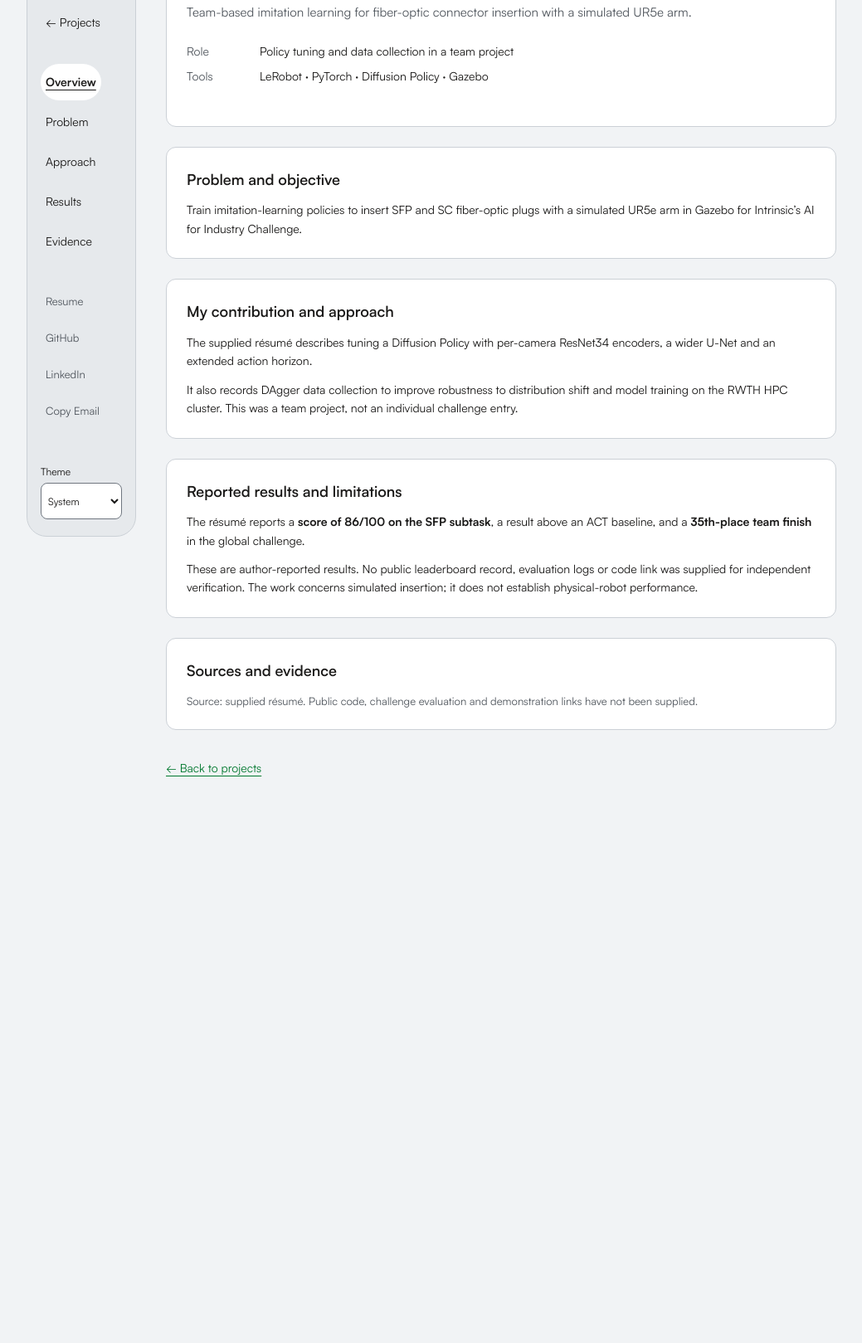
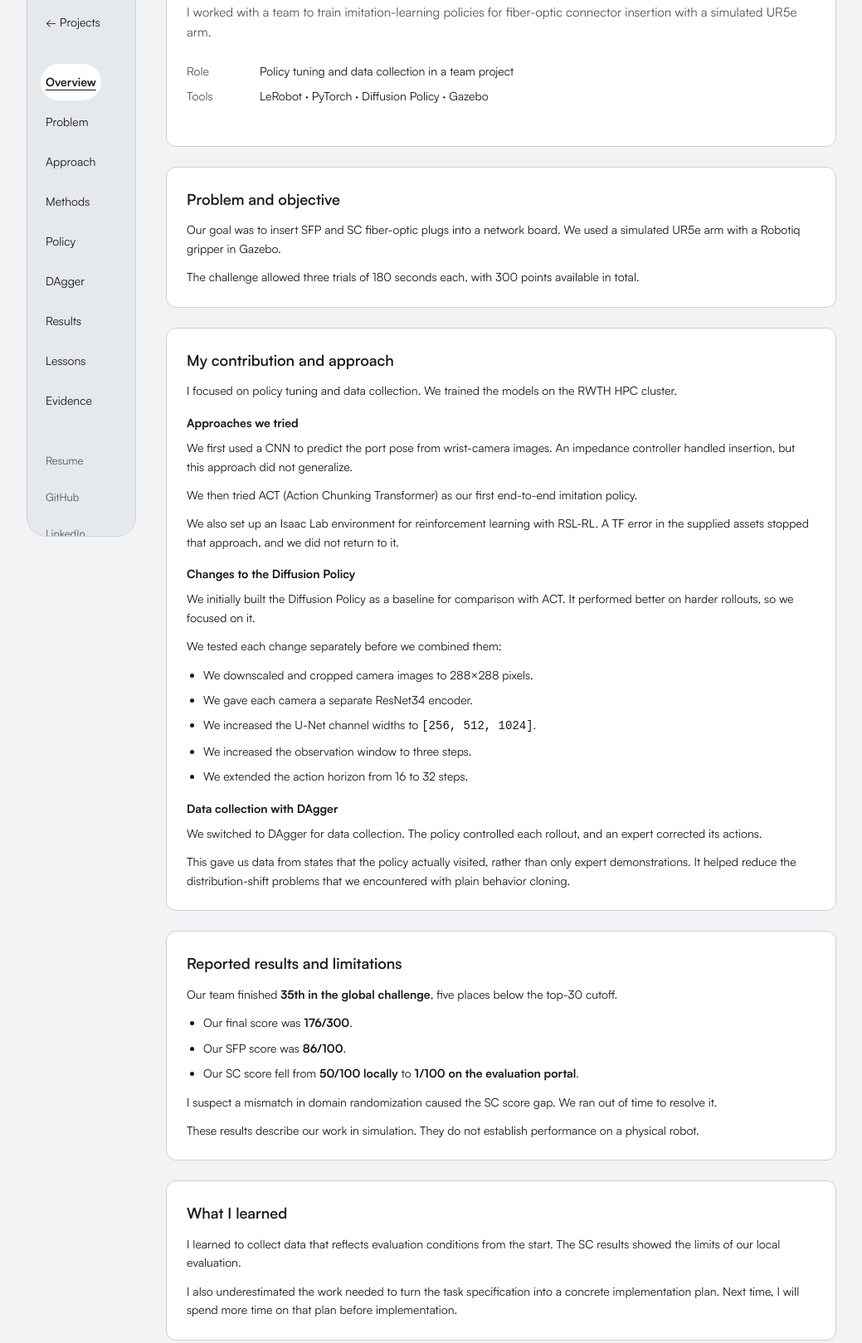
Before and after one commit to AtharvaBhorpe/atharvabhorpe.github.io, an Astro site: page /projects/autonomous-insertion in a window 1280 px wide. Shown: the part 129-1748 px from the top of the page at 83% size, without its empty margins (120-1159 px from the left). Before the commit the page ends 1101 px from the top, so only its background shows below. Built offline with nearby package versions, Linux system fonts and the light colour scheme; Astro itself is replaced by a stand-in of ours.

Commit message:
content: publish approved first-person insertion project (#7)
Co-authored-by: Atharva Bhorpe <AtharvaBhorpe@users.noreply.github.com>

```diff
--- a/src/content/projects/autonomous-insertion.md
+++ b/src/content/projects/autonomous-insertion.md
@@ -1,17 +1,20 @@
 ---
 title: Autonomous Insertion Challenge
-summary: Team-based imitation learning for fiber-optic connector insertion with a simulated UR5e arm.
+summary: I worked with a team to train imitation-learning policies for fiber-optic connector insertion with a simulated UR5e arm.
 order: 2
 objective: Learn robotic connector insertion.
-outcome: '86/100 SFP score, résumé-reported · policy tuning in a team.'
+outcome: '86/100 SFP score · policy tuning in a team.'
 tools: LeRobot · PyTorch · Diffusion Policy · Gazebo
 role: Policy tuning and data collection in a team project
+evidence: These results describe our work in simulation. They do not establish performance on a physical robot.
 ---
 <section class="panel prose">
 
 ## Problem and objective
 
-Train imitation-learning policies to insert SFP and SC fiber-optic plugs with a simulated UR5e arm in Gazebo for Intrinsic's AI for Industry Challenge.
+Our goal was to insert SFP and SC fiber-optic plugs into a network board. We used a simulated UR5e arm with a Robotiq gripper in Gazebo.
+
+The challenge allowed three trials of 180 seconds each, with 300 points available in total.
 
 </section>
 
@@ -19,9 +22,33 @@ Train imitation-learning policies to insert SFP and SC fiber-optic plugs with a
 
 ## My contribution and approach
 
-The supplied résumé describes tuning a Diffusion Policy with per-camera ResNet34 encoders, a wider U-Net and an extended action horizon.
+I focused on policy tuning and data collection. We trained the models on the RWTH HPC cluster.
 
-It also records DAgger data collection to improve robustness to distribution shift and model training on the RWTH HPC cluster. This was a team project, not an individual challenge entry.
+### Approaches we tried
+
+We first used a CNN to predict the port pose from wrist-camera images. An impedance controller handled insertion, but this approach did not generalize.
+
+We then tried ACT (Action Chunking Transformer) as our first end-to-end imitation policy.
+
+We also set up an Isaac Lab environment for reinforcement learning with RSL-RL. A TF error in the supplied assets stopped that approach, and we did not return to it.
+
+### Changes to the Diffusion Policy
+
+We initially built the Diffusion Policy as a baseline for comparison with ACT. It performed better on harder rollouts, so we focused on it.
+
+We tested each change separately before we combined them:
+
+- We downscaled and cropped camera images to 288×288 pixels.
+- We gave each camera a separate ResNet34 encoder.
+- We increased the U-Net channel widths to `[256, 512, 1024]`.
+- We increased the observation window to three steps.
+- We extended the action horizon from 16 to 32 steps.
+
+### Data collection with DAgger
+
+We switched to DAgger for data collection. The policy controlled each rollout, and an expert corrected its actions.
+
+This gave us data from states that the policy actually visited, rather than only expert demonstrations. It helped reduce the distribution-shift problems that we encountered with plain behavior cloning.
 
 </section>
 
@@ -29,8 +56,24 @@ It also records DAgger data collection to improve robustness to distribution shi
 
 ## Reported results and limitations
 
-The résumé reports a **score of 86/100 on the SFP subtask**, a result above an ACT baseline, and a **35th-place team finish** in the global challenge.
+Our team finished **35th in the global challenge**, five places below the top-30 cutoff.
 
-These are author-reported results. No public leaderboard record, evaluation logs or code link was supplied for independent verification. The work concerns simulated insertion; it does not establish physical-robot performance.
+- Our final score was **176/300**.
+- Our SFP score was **86/100**.
+- Our SC score fell from **50/100 locally** to **1/100 on the evaluation portal**.
+
+I suspect a mismatch in domain randomization caused the SC score gap. We ran out of time to resolve it.
+
+These results describe our work in simulation. They do not establish performance on a physical robot.
 
 </section>
+
+<section class="panel prose">
+
+## What I learned
+
+I learned to collect data that reflects evaluation conditions from the start. The SC results showed the limits of our local evaluation.
+
+I also underestimated the work needed to turn the task specification into a concrete implementation plan. Next time, I will spend more time on that plan before implementation.
+
+</section>
--- a/src/layouts/Project.astro
+++ b/src/layouts/Project.astro
@@ -10,6 +10,10 @@ const shortLabels: Record<string, string> = {
   'problem-and-objective': 'Problem',
   'my-contribution-and-approach': 'Approach',
   'reported-results-and-limitations': 'Results',
+  'approaches-we-tried': 'Methods',
+  'changes-to-the-diffusion-policy': 'Policy',
+  'data-collection-with-dagger': 'DAgger',
+  'what-i-learned': 'Lessons',
 };
 const sections = [
   { id: 'overview', label: 'Overview' },
```
